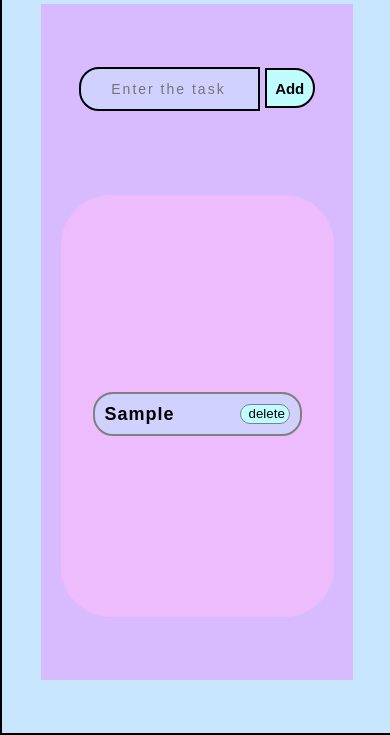
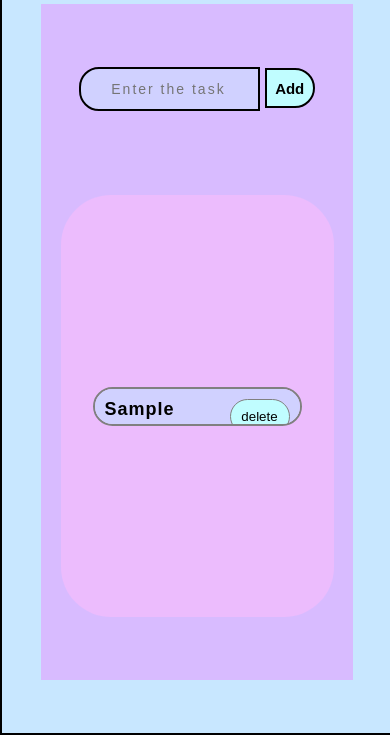
Before and after one commit to gyanendra-sahoo/To-Do-List, a plain HTML site: page index.html in a window 390 px wide. Both pictures are taken after typing "Sample" into the empty fields and a click on the button "Add". Shown: the part 113-848 px from the top of the page. Drawn offline with Linux system fonts and the light colour scheme.

Commit message:
Update style.css

```diff
--- a/style.css
+++ b/style.css
@@ -19,7 +19,6 @@
 .search input {
     height: 40px;
     width: 30vw;
-    border: 2px solid black;
     border-top-left-radius: 20px;
     border-bottom-left-radius: 20px;
     letter-spacing: 2px;
@@ -59,13 +58,19 @@
     background-color: #ecbcfd;
     border-radius: 50px;
 }
+.itembox{
+    display: flex;
+    height: 40px;
+    width: 60vw;
+    justify-content: space-around;
+    align-items: center;
+}
 .end-content ul li {
     border: 2px solid grey;
     display: flex;
     justify-content: space-between;
-    height: 30px;
+    height: 25px;
     width: 50vw;
-    margin-top: 15px;
     text-align: center;
     padding: 10px 0 0 10px;
     border-radius: 20px;
@@ -77,20 +82,17 @@
 }
 .del {
     margin-right: 10px;
-    height: 20px;
-    width: 70px;
+    height: 35px;
+    width: 100px;
     padding: 0 8px;
     background-color: #c0fdff;
-    opacity: 0;
+    opacity: 1;
     border: 1px solid gray;
-    border-radius: 10px;
+    border-radius: 30px;
     transition: 0.5s;
 }
-.del:hover{
-    opacity: 1;
-    cursor: pointer;
-}
-@media only screen and (max-width: 700px) {
+
+@media only screen and (max-width: 600px) {
     .submit{
         width: 50px;
         font-size: 15px;
@@ -101,7 +103,7 @@
     }
     .del{
         opacity: 1;
-        width: 50px;
+        width: 60px;
     }
     .end-content {
         width: 70vw;
```
